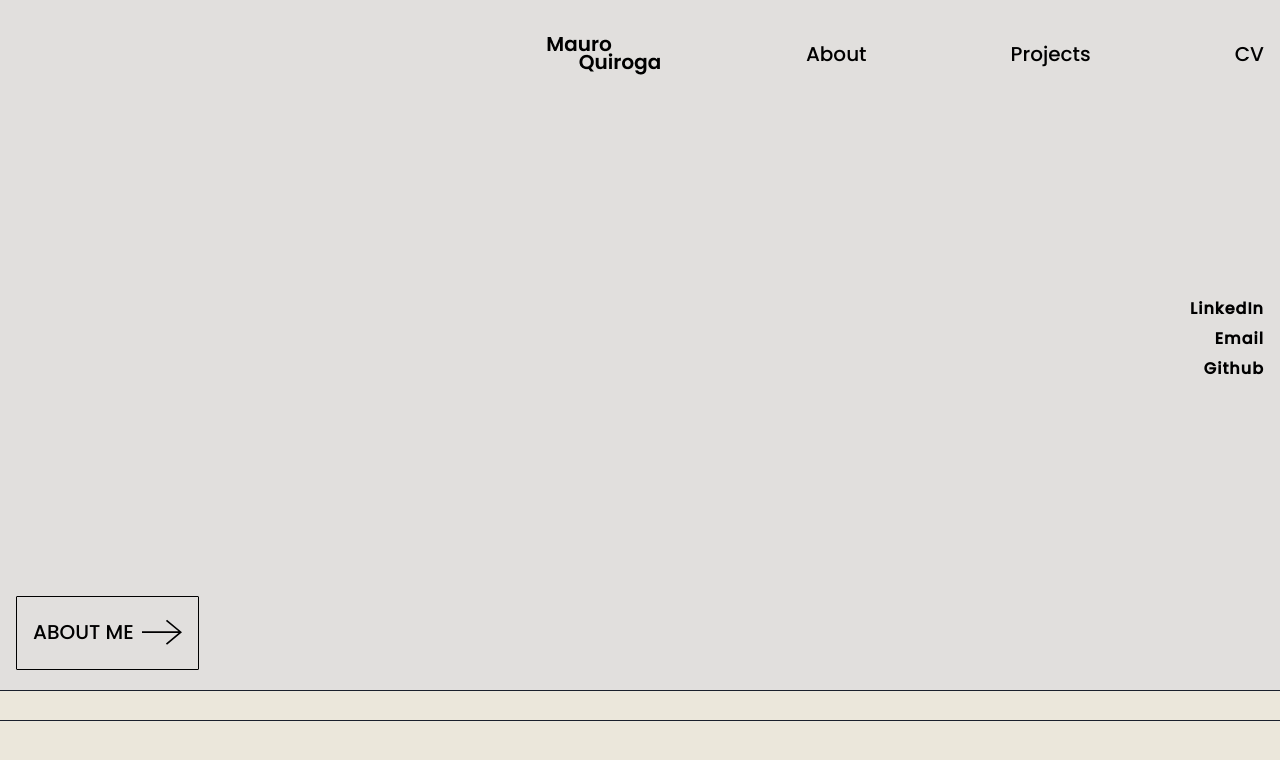
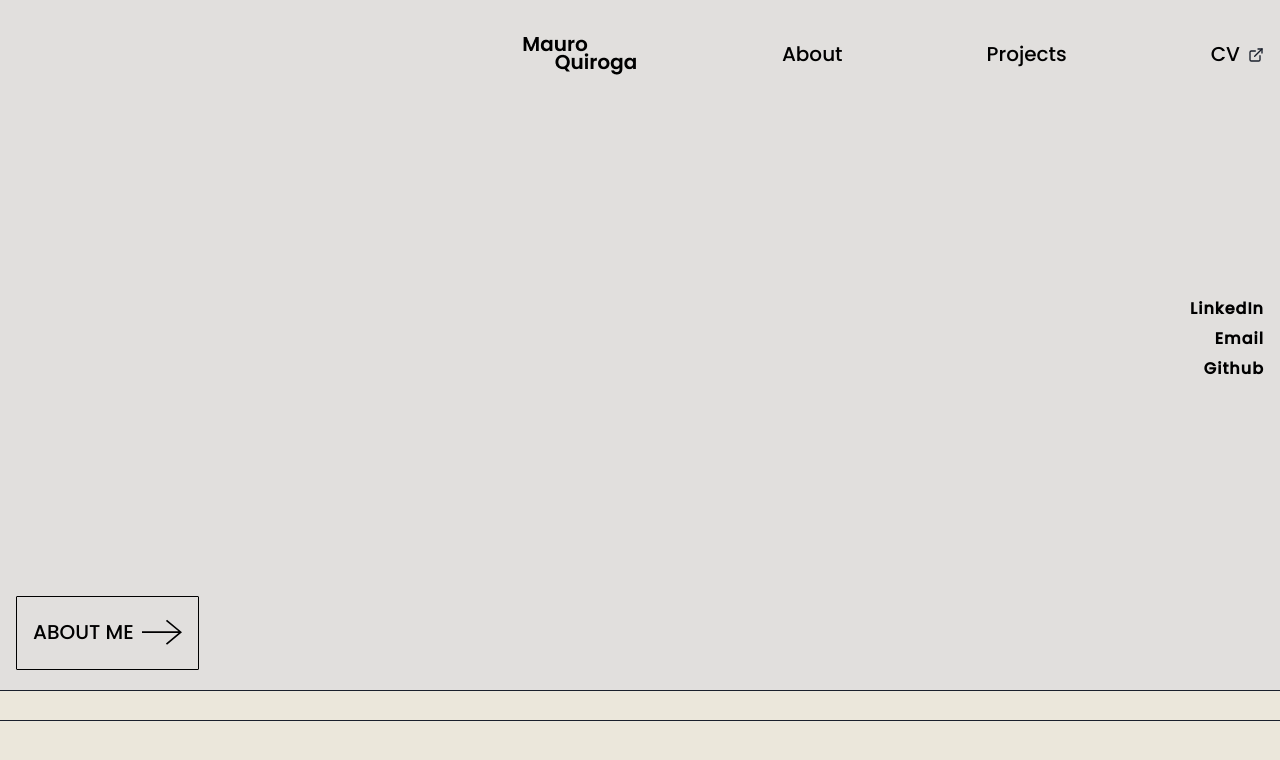
Before and after one commit to maurolnl/maurolnl_portfolio, a Next.js app: page / in a window 1280 px wide. Shown: the top 760 px of the page. Built offline with nearby package versions, Linux system fonts and the light colour scheme.

Commit message:
Add links animation

```diff
--- a/components/Layout/InternalLink.tsx
+++ b/components/Layout/InternalLink.tsx
@@ -1,13 +1,15 @@
 import React from "react";
 import NextLink from "next/link";
-import {Link} from "@chakra-ui/react";
+import {Link, Stack} from "@chakra-ui/react";
 import {motion} from "framer-motion";
+import {ExternalLinkIcon} from "@chakra-ui/icons";
 
 interface Props {
   href: string;
   children?: React.ReactNode;
   variant?: string;
   isExternal?: boolean;
+  isCV?: boolean;
   isActive?: boolean;
   isNotHoverable?: boolean;
   onClick?: () => void;
@@ -17,6 +19,7 @@ const InternalLink: React.FC<Props> = ({
   href,
   variant,
   isExternal,
+  isCV,
   isNotHoverable,
   onClick,
   children,
@@ -36,19 +39,27 @@ const InternalLink: React.FC<Props> = ({
           {children}
         </MotionLink>
       ) : (
-        <MotionLink
-          _hover={{textDecoration: "none", color: "brand.700", borderColor: "brand.700"}}
+        <Stack alignItems="center" direction="row">
+          <Link
+            _active={{textDecoration: "none", backgroundSize: "0 0.1em, 100% 0.1em"}}
+            _hover={{textDecoration: "none", backgroundSize: "0 0.1em, 100% 0.1em"}}
+            background="linear-gradient(to right, rgba(100, 200, 200, 0), rgba(100, 200, 200, 0)),
+          linear-gradient(to right, rgba(88, 111, 124, 1), rgba(88, 111, 124, 1), rgba(88, 111, 124, 1))"
+            backgroundPosition="100% 100%, 0 100%"
+            backgroundRepeat="no-repeat"
+            backgroundSize=" 100% 0.1em, 0 0.1em"
             borderBottom="2px solid transparent"
             borderColor={isActive ? "brand.700" : undefined}
-          color={isActive ? "brand.700" : undefined}
+            color="neutral.900"
             isExternal={isExternal}
-          transition={{duration: 0.4, ease: "easeInOut"}}
+            transition="background-size 400ms"
             variant={variant}
-          whileHover={{y: -1, opacity: 0.9}}
             onClick={onClick}
           >
             {children}
-        </MotionLink>
+          </Link>
+          {isCV ? <ExternalLinkIcon h={4} w={4} /> : ""}
+        </Stack>
       )}
     </NextLink>
   );
--- a/package.json
+++ b/package.json
@@ -9,6 +9,7 @@
     "lint": "next lint"
   },
   "dependencies": {
+    "@chakra-ui/icons": "^2.0.1",
     "@chakra-ui/react": "^2.1.2",
     "@emotion/react": "^11",
     "@emotion/styled": "^11",
```
Also changed, not shown: 1 other file (tests, documents, lock files or other folders). Lines whose indentation alone changed are shown as unchanged.
